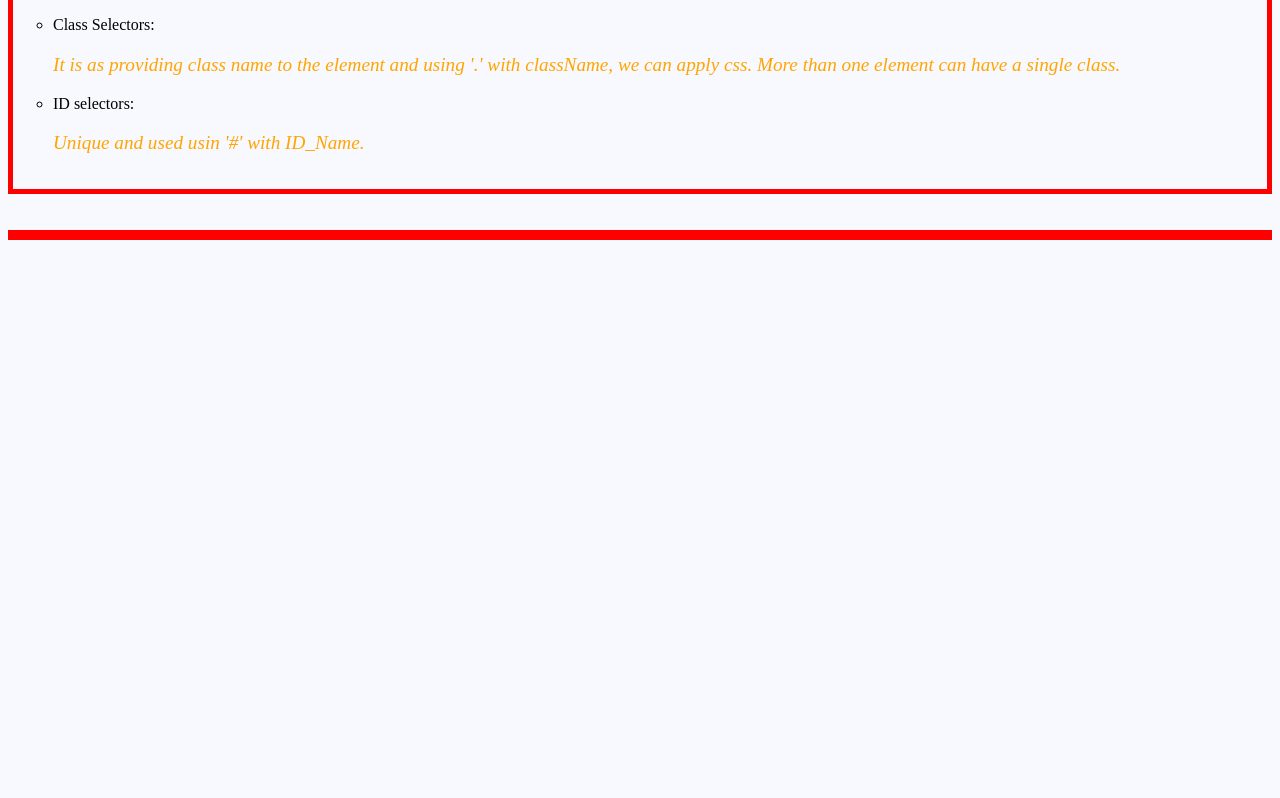
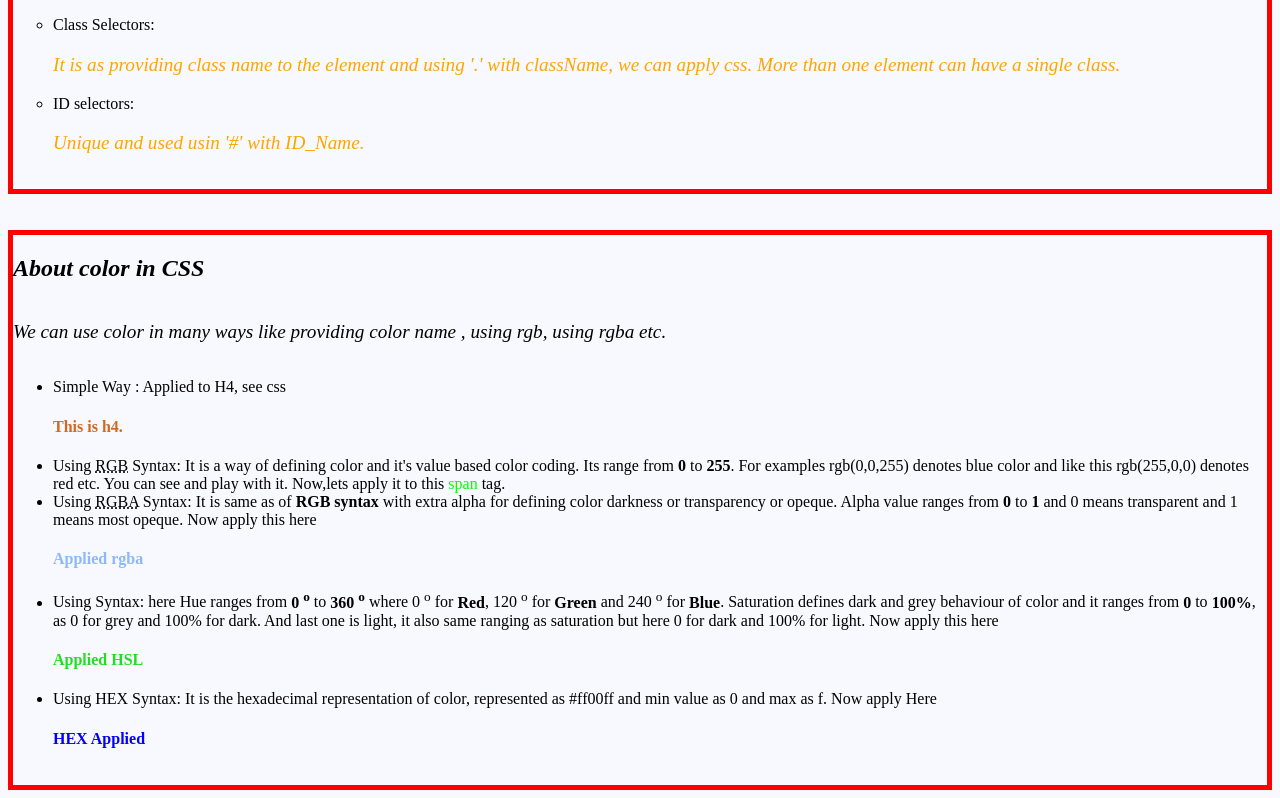
Before and after one commit to AbhiVikrant/-30daysMERN_CSS_SecondDay, a plain HTML site: page index.htm in a window 1280 px wide. Shown: the part 720-1518 px from the top of the page. Before the commit the page ends 968 px from the top, so only its background shows below. Drawn offline with Linux system fonts and the light colour scheme.

Commit message:
Added Color

```diff
--- a/index.css
+++ b/index.css
@@ -19,3 +19,24 @@
       p,h2{
             font-style: oblique;
       }
+
+      /* color */
+      h4{
+            color:chocolate;
+      }
+      /* RGB Example */
+      #about_color>ul>li>span{
+            color: rgb(0,255,0);
+      }
+      /* RGBA Example */
+      #rgba{
+            color:rgba(34, 120, 255, 0.5);
+      }
+      /* Using HSL */
+      .hsl{
+            color:hsl(120, 75%, 50%);
+      }
+      /* HEX Color */
+        .hex{
+            color:#0000FF;
+        }
--- a/index.htm
+++ b/index.htm
@@ -72,6 +72,50 @@
     </section>
     <br />
     <br />
-    <section class="css_types"></section>
+    <section class="css_types" id="about_color">
+      <h2>About color in CSS</h2>
+      <p>
+        We can use color in many ways like providing color name , using rgb,
+        using rgba etc.
+      </p>
+      <ul>
+        <li>
+          Simple Way : Applied to H4, see css
+          <h4>This is h4.</h4>
+        </li>
+        <li>
+          Using <abbr title="Red Green Blue">RGB</abbr> Syntax: It is a way of
+          defining color and it's value based color coding. Its range from
+          <strong>0</strong> to <strong>255</strong>. For examples rgb(0,0,255)
+          denotes blue color and like this rgb(255,0,0) denotes red etc. You can
+          see and play with it. Now,lets apply it to this <span>span</span> tag.
+        </li>
+        <li>
+          Using <abbr title="Red Green Blue Alpha">RGBA</abbr> Syntax: It is
+          same as of <strong>RGB syntax </strong> with extra alpha for defining
+          color darkness or transparency or opeque. Alpha value ranges from
+          <strong>0</strong> to <strong>1</strong> and 0 means transparent and 1
+          means most opeque. Now apply this here
+          <h4 id="rgba">Applied rgba</h4>
+        </li>
+        <li>
+          Using <abbr title="Hue Satuaration Light"></abbr> Syntax: here Hue
+          ranges from <strong>0 <sup>o</sup></strong> to
+          <strong>360 <sup>o</sup></strong> where 0 <sup>o</sup> for
+          <strong>Red</strong>, 120 <sup>o</sup> for <strong>Green</strong> and
+          240 <sup>o</sup> for <strong>Blue</strong>. Saturation defines dark
+          and grey behaviour of color and it ranges from <strong>0</strong> to
+          <strong>100%</strong>, as 0 for grey and 100% for dark. And last one
+          is light, it also same ranging as saturation but here 0 for dark and
+          100% for light. Now apply this here
+          <h4 class="hsl">Applied HSL</h4>
+        </li>
+        <li>
+          Using HEX Syntax: It is the hexadecimal representation of color,
+          represented as #ff00ff and min value as 0 and max as f. Now apply Here
+          <h4 class="hex">HEX Applied</h4>
+        </li>
+      </ul>
+    </section>
   </body>
 </html>
```
